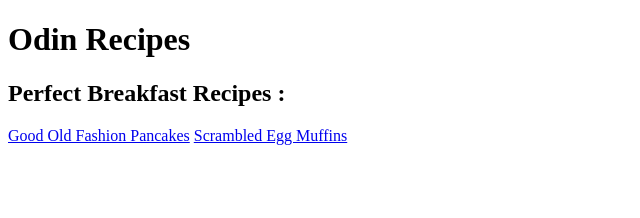
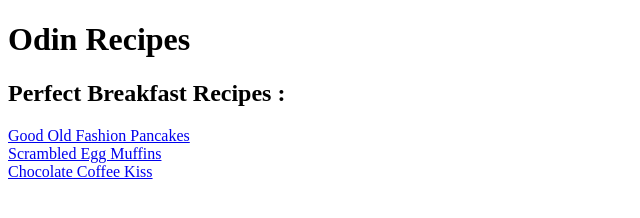
Before and after one commit to afkus3r/odin-recipes, a plain HTML site: page index.html in a window 1280 px wide. Shown: the whole page, without its empty margins (0-640 px from the left). Drawn offline with Linux system fonts and the light colour scheme.

Commit message:
Add coffee kiss link

```diff
--- a/index.html
+++ b/index.html
@@ -10,7 +10,8 @@
 <body>
     <h1>Odin Recipes</h1>
     <h2>Perfect Breakfast Recipes :</h2>
-    <a href="./recipes/pancakes.html">Good Old Fashion Pancakes</a>
-    <a href="./recipes/eggmuffins.html">Scrambled Egg Muffins</a>
+    <a href="./recipes/pancakes.html">Good Old Fashion Pancakes</a><br />
+    <a href="./recipes/eggmuffins.html">Scrambled Egg Muffins</a><br />
+    <a href="./recipes/coffeekiss.html">Chocolate Coffee Kiss</a>
 </body>
 </html>
```
